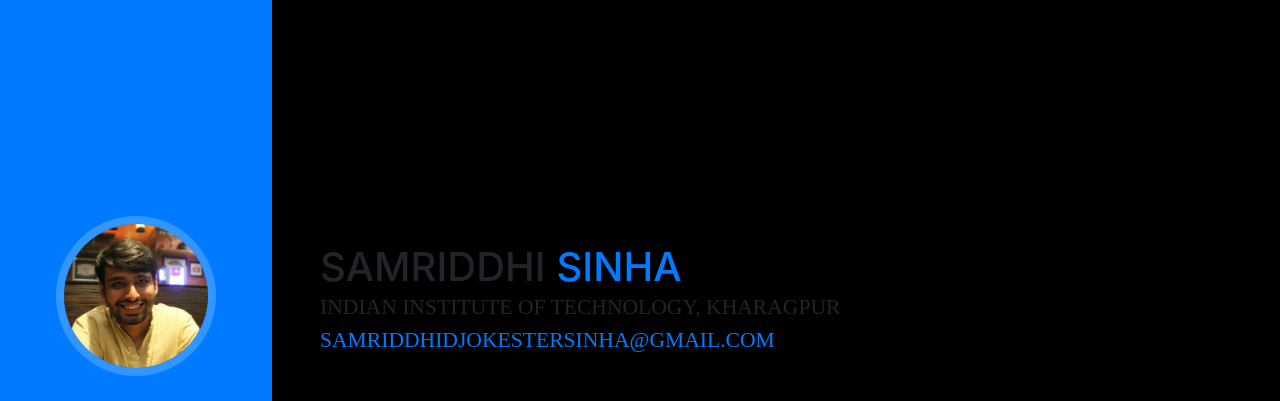
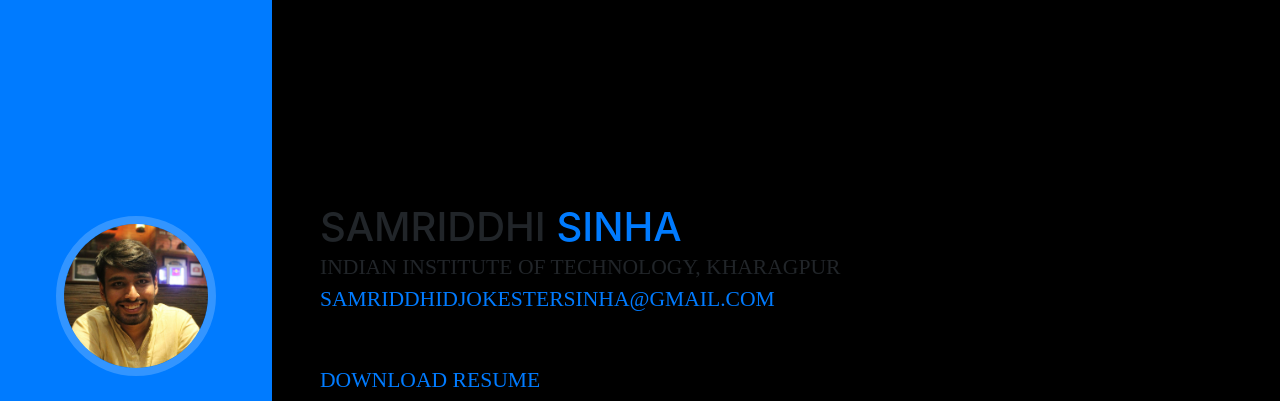
Before and after one commit to jervis446/iamadarsh.xyz, a website with bundled scripts: page index.html in a window 1280 px wide. Shown: the top 401 px of the page. Built offline with nearby package versions, Linux system fonts and the light colour scheme; a web font is replaced by a local one.

Commit message:
Added Link for Resume

```diff
--- a/index.html
+++ b/index.html
@@ -71,6 +71,8 @@
           <div class="subheading mb-5">Indian Institute of Technology, Kharagpur
             <a href="mailto:samriddhidjokestersinha@gmail.com">samriddhidjokestersinha@gmail.com</a>
           </div>
+          <div class="subheading mb-5">
+            <a href="https://github.com/djokester/djokester.github.io/raw/master/CurriculumVitae.pdf">Download Resume</a></div>
           <p class="mb-5">I'm a third year undergraduate student at <b>IIT Kharagpur</b>. I am a former <b>Student Software Developer</b> under <b>Google Summer of Code</b>. I am an avid <b>coder</b>, <b>amateur writer</b> and <b>poet</b>, full-time foodie. Welcome to my Website!</p>
           <ul class="list-inline list-social-icons mb-0">
             <li class="list-inline-item">
```
